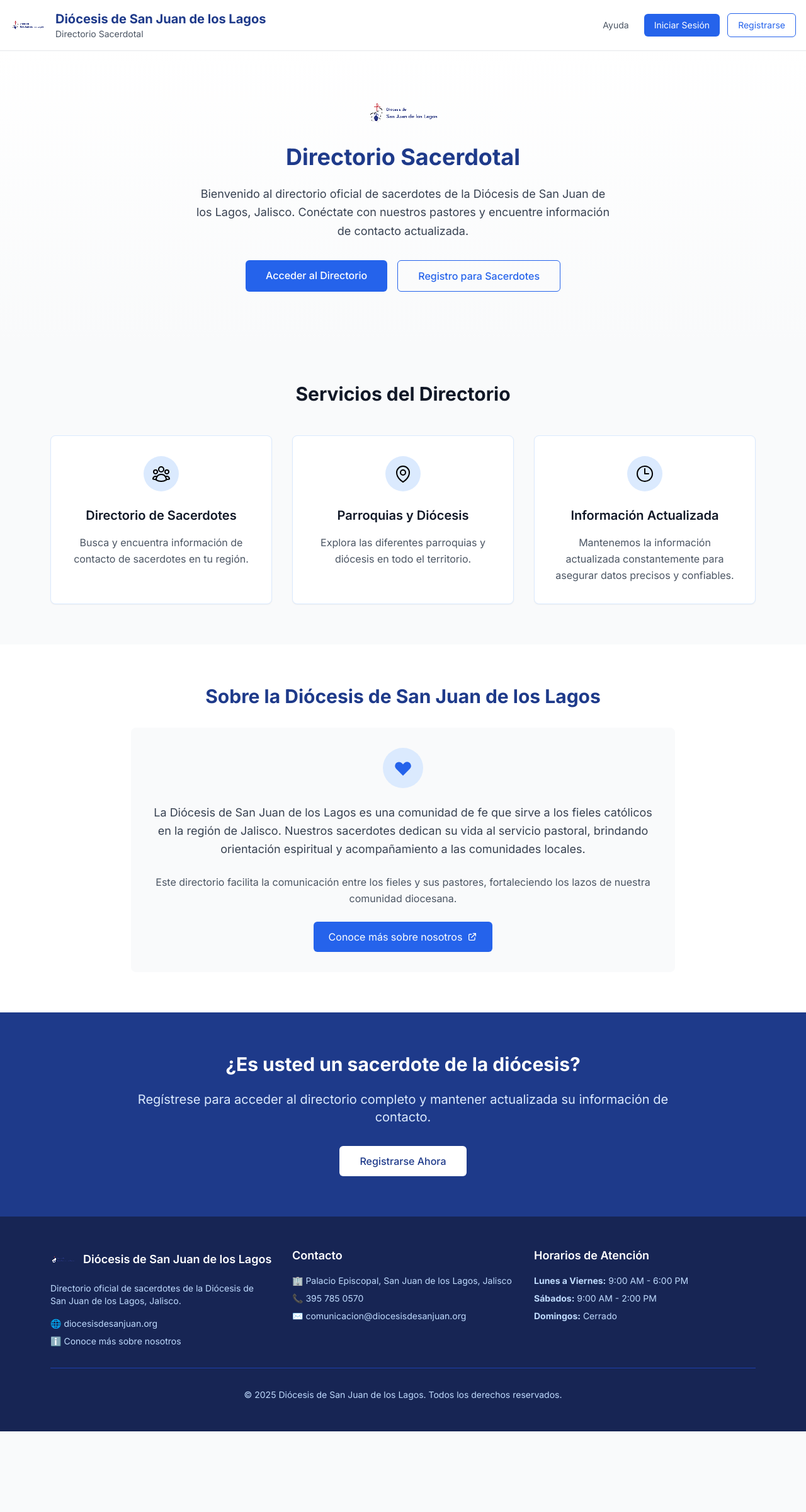
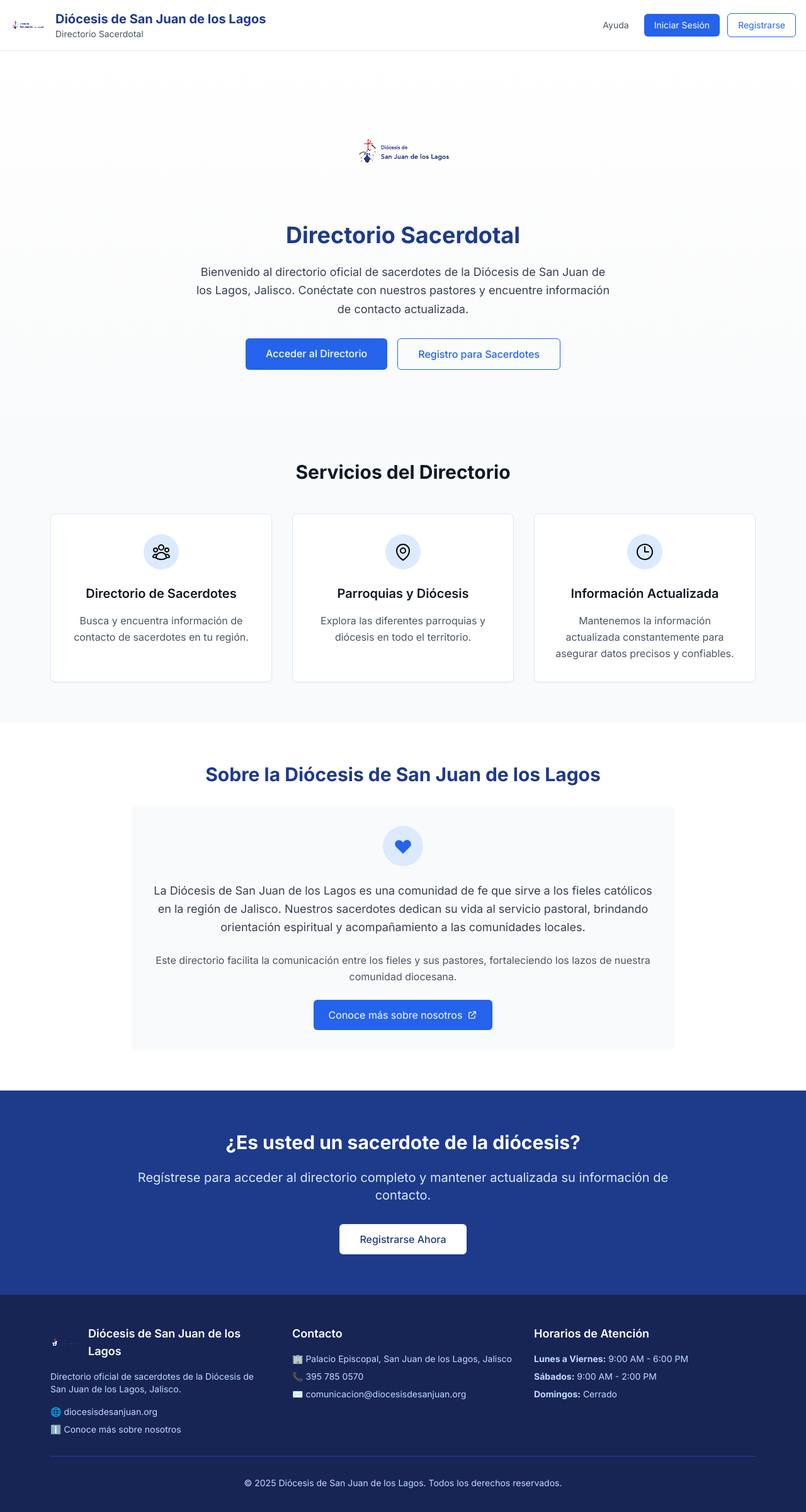
Before and after one commit to odavaloshdz/DirectorioSacerdotal, a Next.js app: page / in a window 1280 px wide. Shown: the top 2400 px of the page at 63% size. Before the commit the page ends 2272 px from the top, so only its background shows below. Built offline with nearby package versions, Linux system fonts and the light colour scheme; no server answers.

Commit message:
Actualizado a logo de mayor calidad y resolución

```diff
--- a/app/auth/register/page.tsx
+++ b/app/auth/register/page.tsx
@@ -104,13 +104,13 @@ export default function Register() {
       <div className="sm:mx-auto sm:w-full sm:max-w-md">
         <div className="flex justify-center">
           <Image
-            src="/san juan.png"
+            src="/logodiosesis.png"
             alt="Diócesis de San Juan de los Lagos"
-            width={80}
-            height={80}
+            width={100}
+            height={100}
             quality={100}
             priority={true}
-            className="h-20 w-20 object-contain"
+            className="h-24 w-24 object-contain"
             style={{ imageRendering: 'crisp-edges' }}
           />
         </div>
--- a/app/auth/signin/page.tsx
+++ b/app/auth/signin/page.tsx
@@ -46,13 +46,13 @@ export default function SignIn() {
       <div className="sm:mx-auto sm:w-full sm:max-w-md">
         <div className="flex justify-center">
           <Image
-            src="/san juan.png"
+            src="/logodiosesis.png"
             alt="Diócesis de San Juan de los Lagos"
-            width={80}
-            height={80}
+            width={100}
+            height={100}
             quality={100}
             priority={true}
-            className="h-20 w-20 object-contain"
+            className="h-24 w-24 object-contain"
             style={{ imageRendering: 'crisp-edges' }}
           />
         </div>
--- a/app/help/page.tsx
+++ b/app/help/page.tsx
@@ -16,13 +16,13 @@ export default function HelpPage() {
         {/* Header */}
         <div className="text-center mb-12">
           <Image
-            src="/san juan.png"
+            src="/logodiosesis.png"
             alt="Diócesis de San Juan de los Lagos"
-            width={80}
-            height={80}
+            width={100}
+            height={100}
             quality={100}
             priority={true}
-            className="h-20 w-20 object-contain mx-auto mb-6"
+            className="h-24 w-24 object-contain mx-auto mb-6"
             style={{ imageRendering: 'crisp-edges' }}
           />
           <h1 className="text-4xl font-bold text-gray-900 mb-4">
--- a/app/page.tsx
+++ b/app/page.tsx
@@ -51,13 +51,13 @@ export default function Home() {
         <div className="max-w-7xl mx-auto px-4 text-center">
           <div className="mb-8">
             <Image
-              src="/san juan.png"
+              src="/logodiosesis.png"
               alt="Diócesis de San Juan de los Lagos"
-              width={120}
-              height={120}
+              width={160}
+              height={160}
               quality={100}
               priority={true}
-              className="mx-auto mb-6 h-30 w-30 object-contain logo-crisp"
+              className="mx-auto mb-6 h-40 w-40 object-contain logo-crisp"
               style={{ imageRendering: 'crisp-edges' }}
             />
           </div>
@@ -183,12 +183,12 @@ export default function Home() {
             <div>
               <div className="flex items-center space-x-3 mb-4">
                 <Image
-                  src="/san juan.png"
+                  src="/logodiosesis.png"
                   alt="Diócesis de San Juan de los Lagos"
-                  width={40}
-                  height={40}
+                  width={48}
+                  height={48}
                   quality={100}
-                  className="h-10 w-10 object-contain"
+                  className="h-12 w-12 object-contain"
                   style={{ imageRendering: 'crisp-edges' }}
                 />
                 <h3 className="text-lg font-semibold">Diócesis de San Juan de los Lagos</h3>
--- a/app/waiting-approval/page.tsx
+++ b/app/waiting-approval/page.tsx
@@ -45,13 +45,13 @@ export default function WaitingApproval() {
       <div className="sm:mx-auto sm:w-full sm:max-w-md">
         <div className="flex justify-center">
           <Image
-            src="/san juan.png"
+            src="/logodiosesis.png"
             alt="Diócesis de San Juan de los Lagos"
-            width={80}
-            height={80}
+            width={100}
+            height={100}
             quality={100}
             priority={true}
-            className="h-20 w-20 object-contain"
+            className="h-24 w-24 object-contain"
             style={{ imageRendering: 'crisp-edges' }}
           />
         </div>
--- a/components/auth-header.tsx
+++ b/components/auth-header.tsx
@@ -20,7 +20,7 @@ export function AuthHeader() {
         <div className="flex justify-between items-center h-20">
           <Link href="/" className="flex items-center space-x-4">
             <Image
-              src="/san juan.png"
+              src="/logodiosesis.png"
               alt="Diócesis de San Juan de los Lagos"
               width={56}
               height={56}
```
Also changed, not shown: public/logodiosesis.png (renamed from logodiosesis.png), public/san juan.png (deleted).
